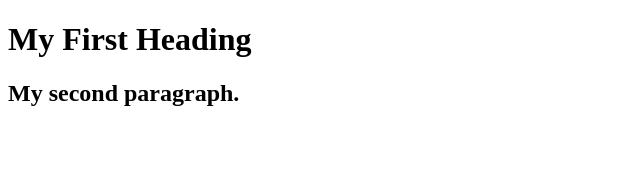
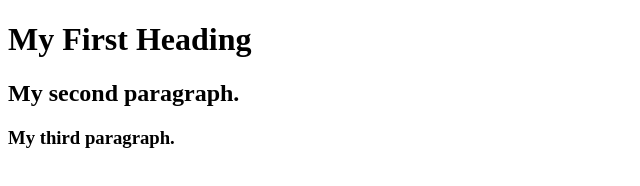
Before and after one commit to delenikov/KIII-Jenkins-homework, a plain HTML site: page index.html in a window 1280 px wide. Shown: the whole page, without its empty margins (0-640 px from the left). Drawn offline with Linux system fonts and the light colour scheme.

Commit message:
Update index.html

```diff
--- a/index.html
+++ b/index.html
@@ -6,5 +6,7 @@
 
 <h2>My second paragraph.</h2>
 
+<h3>My third paragraph. </h3>
+
 </body>
 </html>
```
